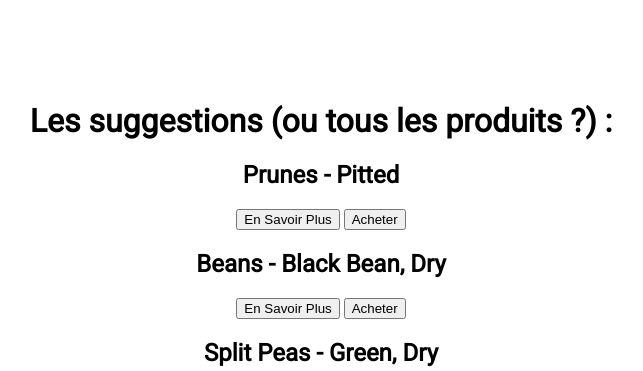
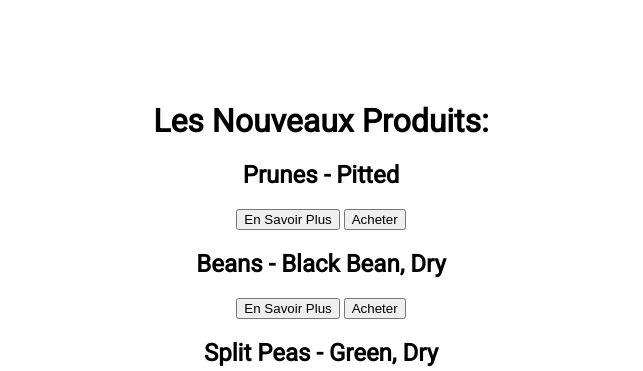
Before and after one commit to CciTeamDev/RetroShop, a PHP site: page /articles in a window 1280 px wide. Shown: the part 158-529 px from the top of the page, without its empty margins (319-962 px from the left). Run offline with PHP 8.4, Linux system fonts and the light colour scheme; data comes from the database, SQL or seed files in the repository; data that the repository does not hold is empty; some libraries are stand-ins or nearby versions.

Commit message:
low modif

```diff
--- a/templates/articles/Suggestion.php
+++ b/templates/articles/Suggestion.php
@@ -1,13 +1,12 @@
 <div class="main">
     <div class="suggestion">
-        <h1>Les suggestions (ou tous les produits ?) :</h1>
+        <h1>Les Nouveaux Produits:</h1>
         <?php foreach($articles as $article) : ?>
-            <h2><?=$article["nom_produit"]?></h2>
-
-            <button>En Savoir Plus</button>
-
-            <button>Acheter</button>
-
+            <div>
+                <h2><?=$article["nom_produit"]?></h2>
+                <button>En Savoir Plus</button>
+                <button>Acheter</button>
+            </div>
         <?php endforeach?>
     </div>
 </div>
--- a/templates/articles/index.html
+++ /dev/null
@@ -1,6 +0,0 @@
-<div>
-    <p>BOOP</p>
-    <?=
-    dump($objectDB);
-    ?>
-</div>
```
